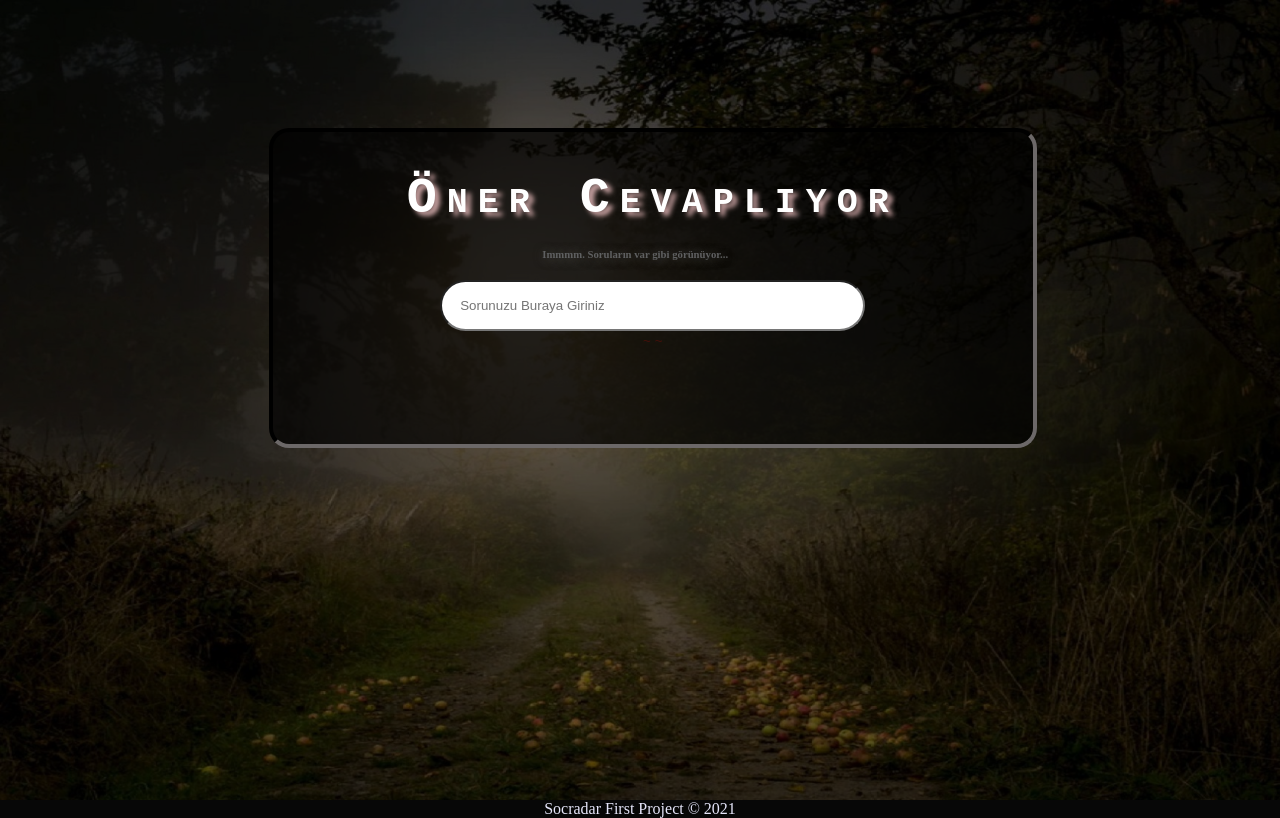
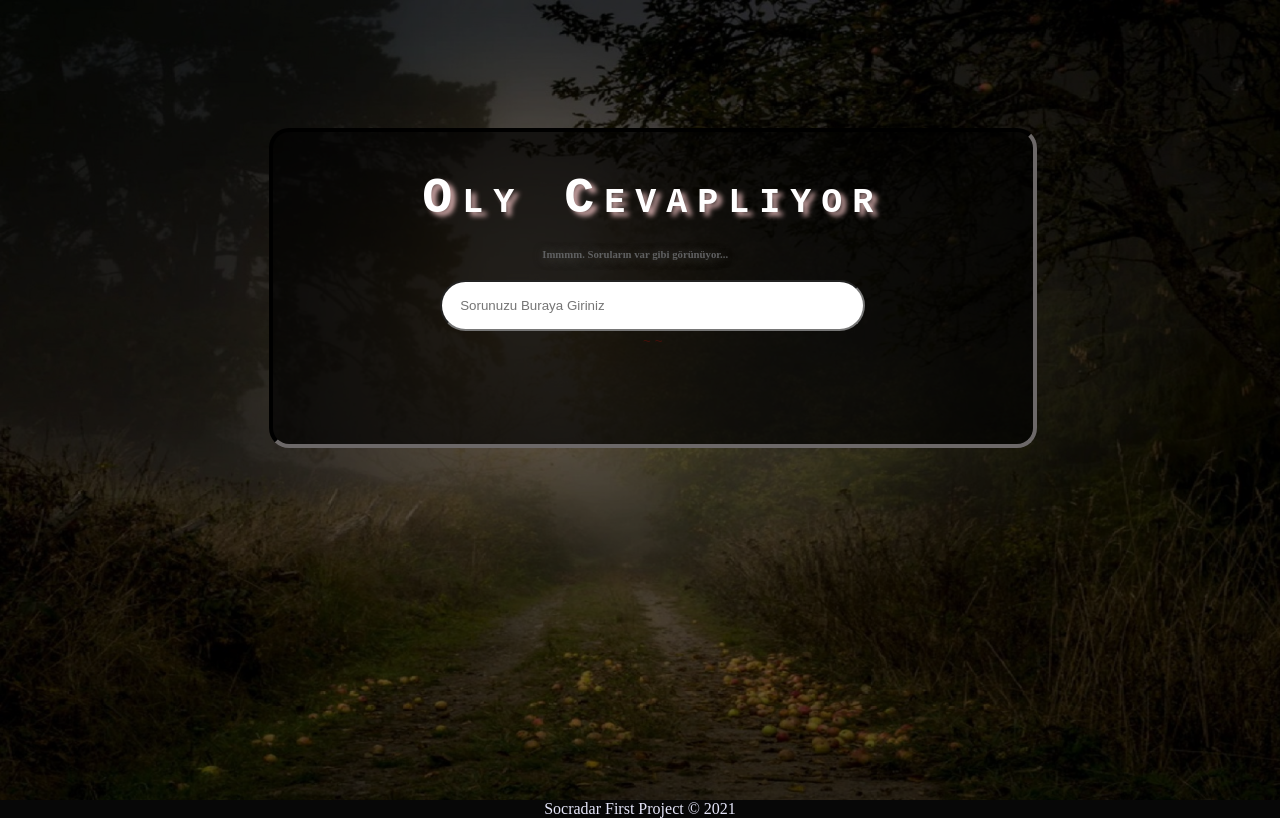
Before and after one commit to onerkcll/yesnoWTF, a plain HTML site: page proje1/index.html in a window 1280 px wide. Drawn offline with Linux system fonts and the light colour scheme.

Commit message:
Update index.html

```diff
--- a/proje1/index.html
+++ b/proje1/index.html
@@ -10,7 +10,7 @@
 <body>
     <div class="background-img">
             <div id="box1">
-            <h2>Öner Cevaplıyor</h2>
+            <h2>Oly Cevaplıyor</h2>
             <h6>Immmm. Soruların var gibi görünüyor...</h6>
             <input type="text" id="girdi" name="girdi" placeholder="Sorunuzu Buraya Giriniz" value="">
             <button id="no" type="submit" name="submit">~</button>
```
